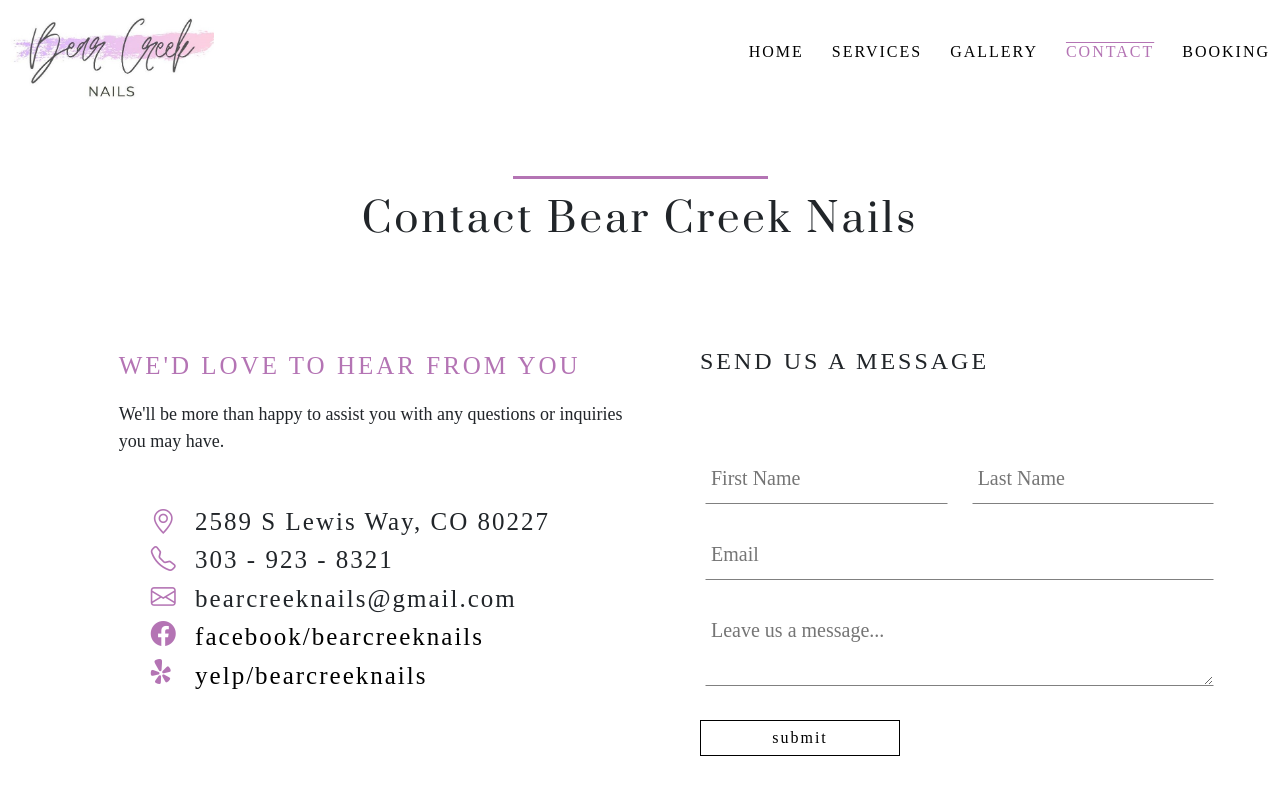
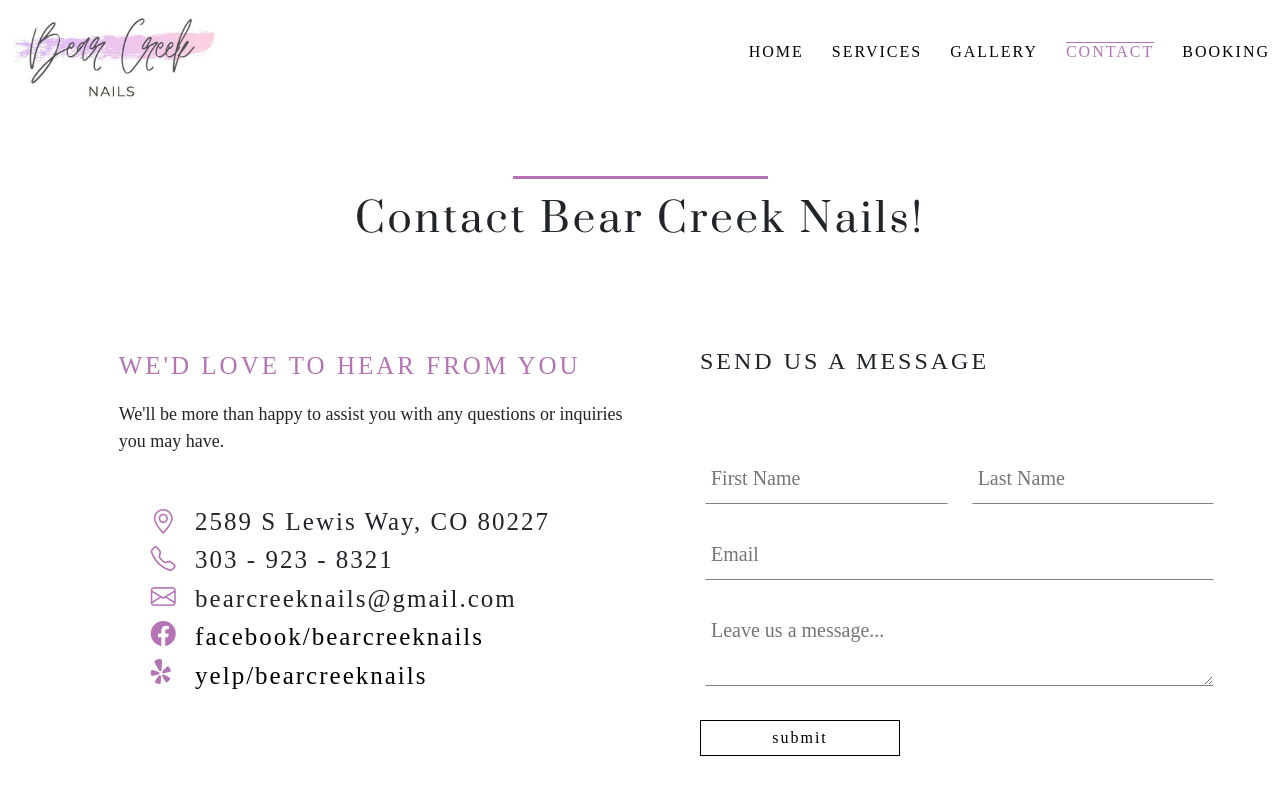
Before and after one commit to tjiml/bearcreek-nails-website, a React (Vite) app: page /contact in a window 1280 px wide. Shown: the top 800 px of the page. Built offline with nearby package versions, Linux system fonts and the light colour scheme; a web font is replaced by a local one.

Commit message:
updating reload function

```diff
--- a/src/components/ContactSection.jsx
+++ b/src/components/ContactSection.jsx
@@ -23,7 +23,7 @@
     }
 
     function reloadContactPage() {
-      window.location.href = window.location.href;
+      window.location.reload(false);
     }
 
     return (
@@ -37,7 +37,7 @@
             </div>
             <div className="row justify-content-center text-center">
                 <div className="col-lg-12 col-md-12 col-sm-12">
-                    <h1 className="page-titles">Contact Bear Creek Nails</h1>
+                    <h1 className="page-titles">Contact Bear Creek Nails!</h1>
                 </div>
             </div>
         </div>
```
